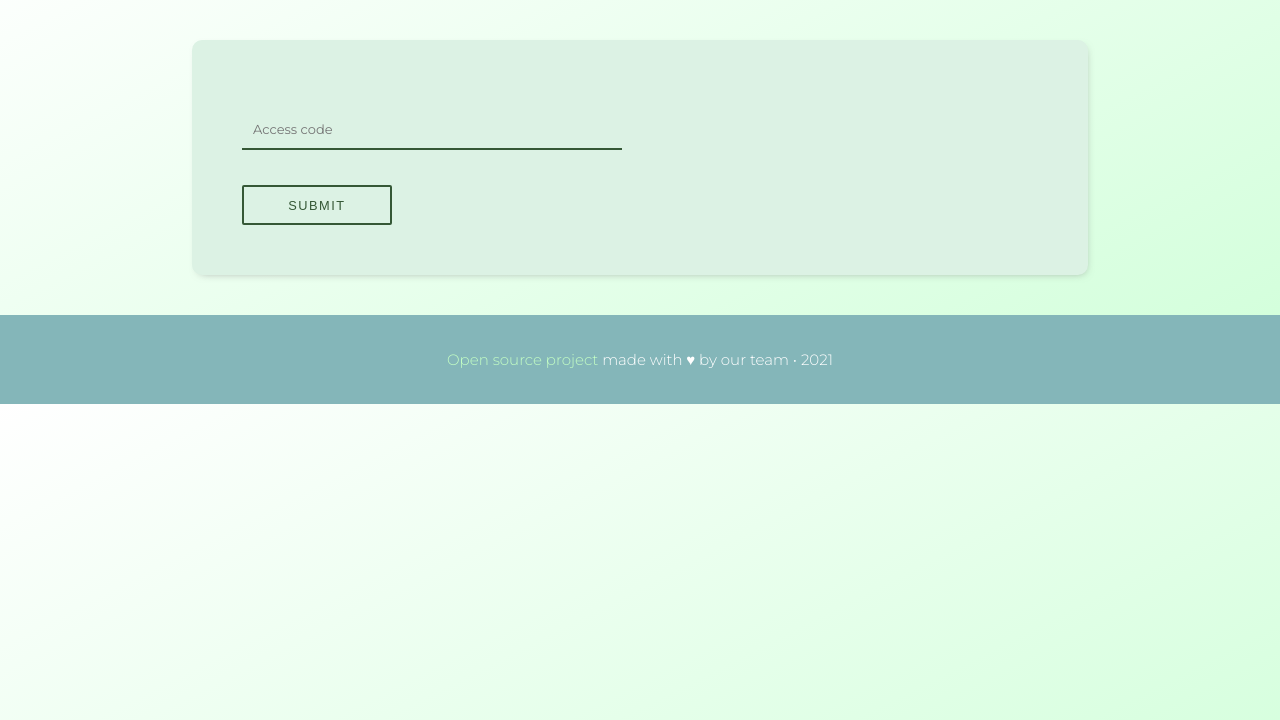
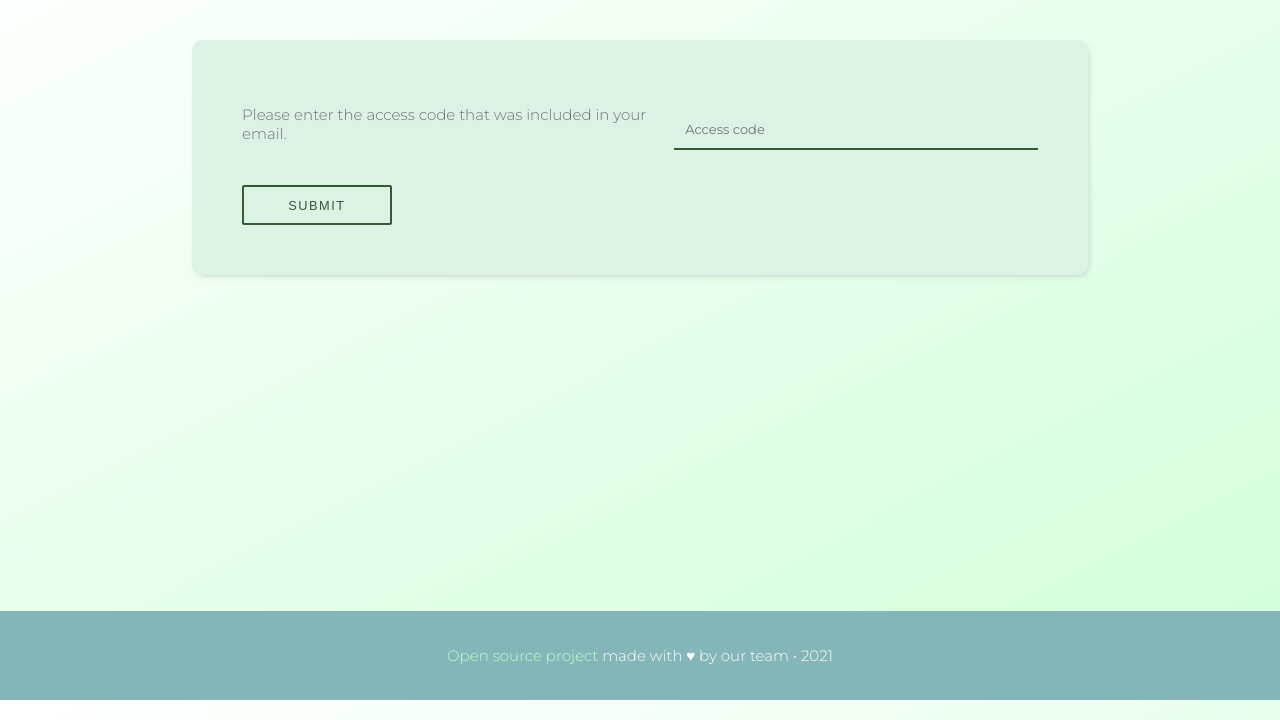
Before and after one commit to ceciliallee/clovr, a Flask app: page /verify in a window 1280 px wide. Shown: the part 80-800 px from the top of the page. Run offline with Flask 2, Linux system fonts and the light colour scheme; parts of the project's set-up code (start-up, migrations or seed data) failed here and were passed over.

Commit message:
verify page footer

```diff
--- a/templates/verify_page.html
+++ b/templates/verify_page.html
@@ -9,6 +9,7 @@
     <section>
         <form action="/verify" name = "verification" method="post">
             <div class="form-comp">
+                <p>Please enter the access code that was included in your email.</p>
                 <input required name="access" type="text" placeholder="Access code">
             </div>
             <div>
@@ -18,7 +19,7 @@
             </div>
         </form>
     </section>
-     <div class="footer">
+     <div class="footer" style="margin-top: 42vh;">
         <p><a style="color:rgb(196, 255, 196); text-decoration: none;"href="https://github.com/ceciliallee/clovr">Open source project</a> made with &#9829; by our team • 2021</a></p>
       </div>
 </body>
```
